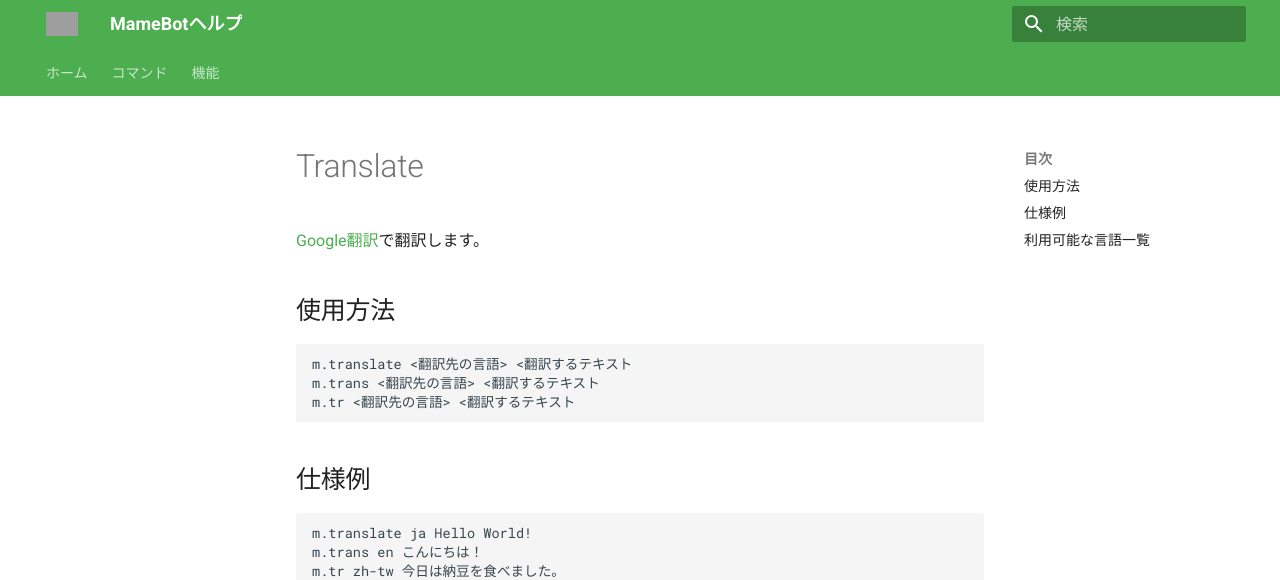
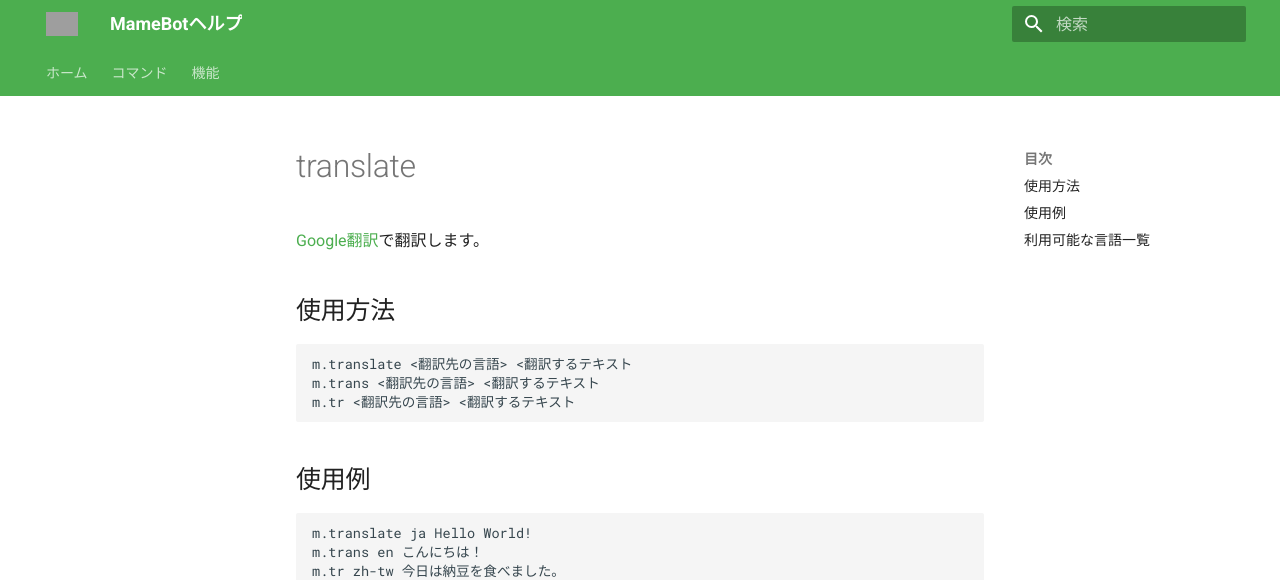
Before and after one commit to Khsmty/MameBot-Help, an MkDocs documentation site: the page built from docs/commands/tools/translate.md, in a window 1280 px wide and 900 px high. Shown: the top 580 px of the window. Built offline with MkDocs 1.6.1 and Material for MkDocs 9.7.7, drawn with Linux system fonts in a browser that asks for light colours; grey boxes are pictures that could not be loaded.

Commit message:
誤字修正

````diff
--- a/docs/commands/tools/translate.md
+++ b/docs/commands/tools/translate.md
@@ -1,3 +1,7 @@
+---
+title: translate
+---
+
 [Google翻訳](https://translate.google.com/)で翻訳します。
 
 ## 使用方法
@@ -8,7 +12,7 @@ m.trans <翻訳先の言語> <翻訳するテキスト
 m.tr <翻訳先の言語> <翻訳するテキスト
 ```
 
-## 仕様例
+## 使用例
 
 ```
 m.translate ja Hello World!
````
